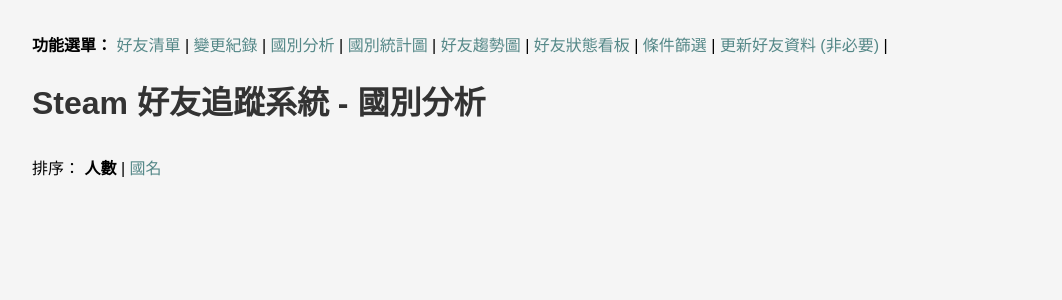
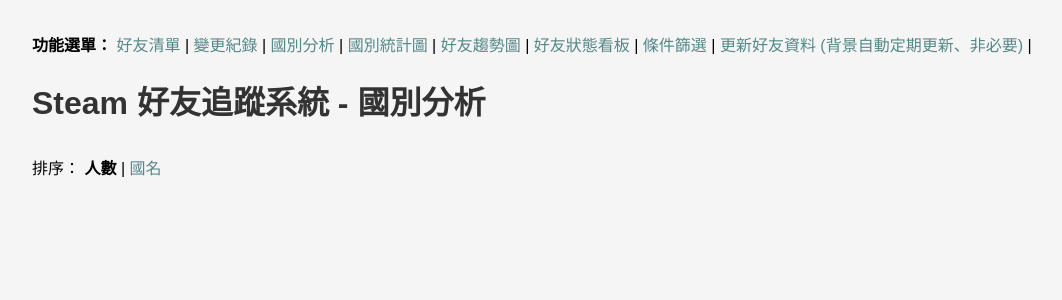
Before and after one commit to bbfox0703/steam-friend-history, a Flask app: page /country in a window 1280 px wide. Shown: the top 300 px of the page, without its empty margins (0-1062 px from the left). Run offline with Flask 2, Linux system fonts and the light colour scheme.

Commit message:
Update base.html

```diff
--- a/templates/base.html
+++ b/templates/base.html
@@ -18,7 +18,7 @@
         <a href="/trend">好友趨勢圖</a> |
         <a href="/status-board">好友狀態看板</a> |
         <a href="/filter">條件篩選</a> |
-        <a href="/update">更新好友資料 (非必要)</a> |
+        <a href="/update">更新好友資料 (背景自動定期更新、非必要)</a> |
     </div>
 
     {% block content %}{% endblock %}
```
